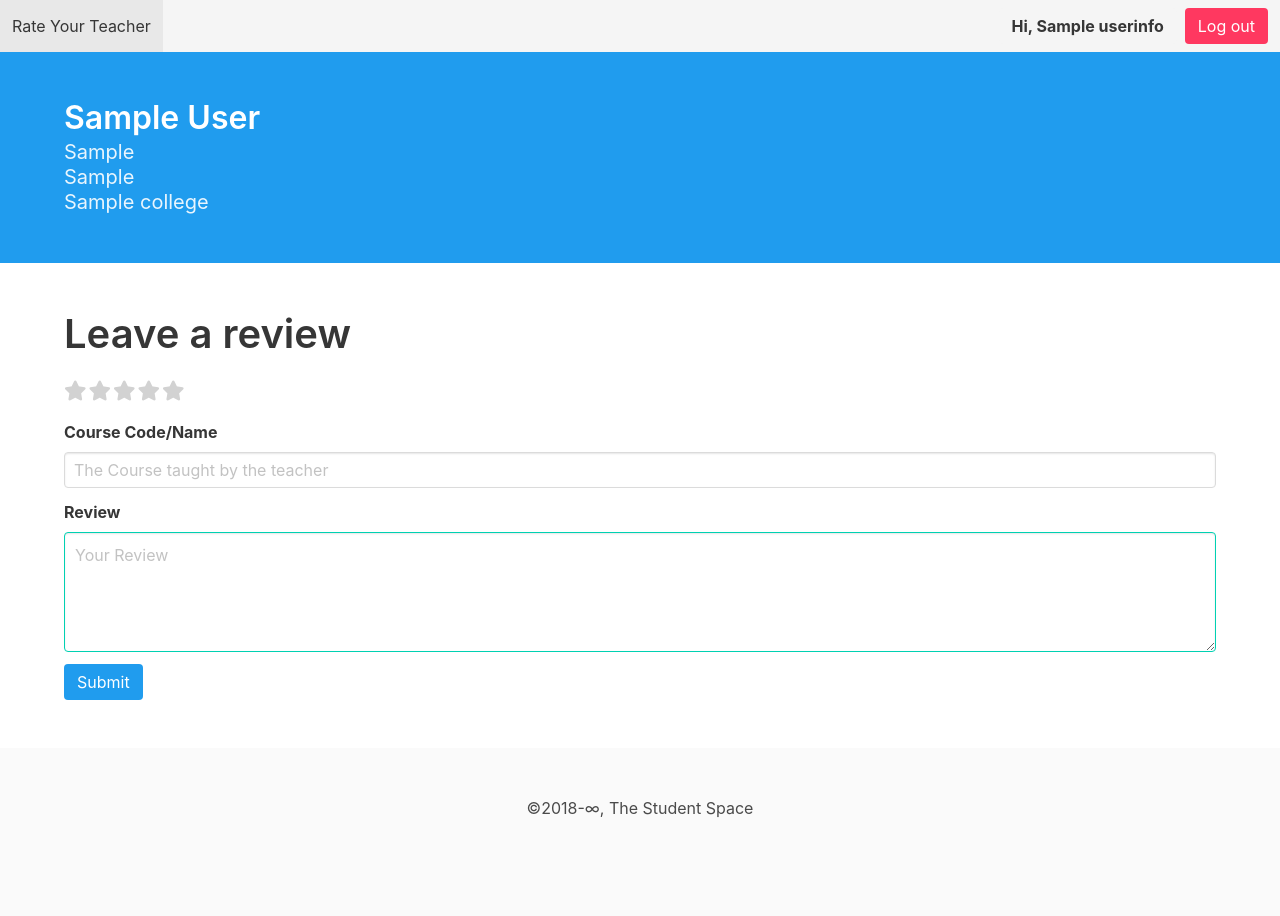
After one commit to optimusam/studentspace, a Flask app: template templates/review.html in a window 1280 px wide. The commit adds this page. Run offline with Flask 2, Linux system fonts and the light colour scheme; tables that the repository leaves empty hold one stand-in row (values such as "Sample post"); the template is opened without the code that fills it: values that come from a table or form of the project are taken from there, most other values are stand-ins (such as "Sample title", 1, 10 or a date in 2020); parts of the project's set-up code (start-up, migrations or seed data) failed here and were passed over; some libraries are stand-ins or nearby versions.

Commit message:
Implemented Auth0 login

```diff
--- a/app.py
+++ b/app.py
@@ -1,21 +1,121 @@
-import os
-from flask import Flask, request, jsonify, render_template
+from functools import wraps
+import json
+from os import environ as env
+from werkzeug.exceptions import HTTPException
+from dotenv import load_dotenv, find_dotenv
+from flask import Flask, request, jsonify, render_template, redirect, session, url_for, flash
 from sqlalchemy import *
+from authlib.flask.client import OAuth
+from six.moves.urllib.parse import urlencode
+from models import *
 import psycopg2
-from models import *
+import constants
+
+ENV_FILE = find_dotenv()
+if ENV_FILE:
+    load_dotenv(ENV_FILE)
+
+AUTH0_CALLBACK_URL = env.get(constants.AUTH0_CALLBACK_URL)
+AUTH0_CLIENT_ID = env.get(constants.AUTH0_CLIENT_ID)
+AUTH0_CLIENT_SECRET = env.get(constants.AUTH0_CLIENT_SECRET)
+AUTH0_DOMAIN = env.get(constants.AUTH0_DOMAIN)
+AUTH0_BASE_URL = 'https://' + AUTH0_DOMAIN
+AUTH0_AUDIENCE = env.get(constants.AUTH0_AUDIENCE)
+if AUTH0_AUDIENCE is '':
+    AUTH0_AUDIENCE = AUTH0_BASE_URL + '/userinfo'
+
+
+
 app = Flask(__name__)
 
-app.config["SQLALCHEMY_DATABASE_URI"] = os.getenv("DATABASE_URL")
+app.config["SQLALCHEMY_DATABASE_URI"] = env.get("DATABASE_URL")
 app.config["SQLALCHEMY_TRACK_MODIFICATIONS"] = False
+app.secret_key = env.get("SECRET_KEY")
+
+@app.errorhandler(Exception)
+def handle_auth_error(ex):
+    response = jsonify(message=str(ex))
+    response.status_code = (ex.code if isinstance(ex, HTTPException) else 500)
+    return response
+
+
+oauth = OAuth(app)
+
+auth0 = oauth.register(
+    'auth0',
+    client_id=AUTH0_CLIENT_ID,
+    client_secret=AUTH0_CLIENT_SECRET,
+    api_base_url=AUTH0_BASE_URL,
+    access_token_url=AUTH0_BASE_URL + '/oauth/token',
+    authorize_url=AUTH0_BASE_URL + '/authorize',
+    client_kwargs={
+        'scope': 'openid profile',
+    },
+)
 db.init_app(app)
+
+def requires_auth(f):
+    @wraps(f)
+    def decorated(*args, **kwargs):
+        if constants.PROFILE_KEY not in session:
+            return redirect('/login')
+        return f(*args, **kwargs)
+
+    return decorated
+
+@app.route('/callback')
+def callback_handling():
+    auth0.authorize_access_token()
+    resp = auth0.get('userinfo')
+    userinfo = resp.json()
+
+    session[constants.JWT_PAYLOAD] = userinfo
+    session[constants.PROFILE_KEY] = {
+        'user_id': userinfo['sub'],
+        'name': userinfo['name'],
+        'picture': userinfo['picture']
+    }
+    return redirect('/dashboard')
+
+
 
 @app.route("/")
 def index():
     return render_template("index.html", title="Rate Your Professor")
 
+@app.route("/login", methods=["GET","POST"])
+def login():
+    if constants.PROFILE_KEY in session:
+        return redirect(url_for('dashboard'), 302)
+    return auth0.authorize_redirect(redirect_uri=AUTH0_CALLBACK_URL, audience=AUTH0_AUDIENCE)
+
+@app.route('/logout')
+def logout():
+    session.clear()
+    params = {'returnTo': url_for('index', _external=True), 'client_id': AUTH0_CLIENT_ID}
+    return redirect(auth0.api_base_url + '/v2/logout?' + urlencode(params))
+
+@app.route('/dashboard')
+@requires_auth
+def dashboard():
+    return render_template('dashboard.html', title="Dashboard",
+                           userinfo=session[constants.PROFILE_KEY],
+                           userinfo_pretty=json.dumps(session[constants.JWT_PAYLOAD], indent=4))
+
 @app.route("/result", methods=["POST"])
 def getResult():
-    name = request.form.get("name")
-    college = request.form.get("college")
+    name = request.form.get("name").strip()
+    college = request.form.get("college").strip()
     result = db.session.query(Teacher, College).filter(and_(Teacher.college_id == College.id, Teacher.name.ilike(f"%{name}%"), College.name.ilike(f"%{college}%"))).all()
     return render_template("result.html", title="Results", result=result)
+
+@app.route("/teacher/<int:teacher_id>")
+@requires_auth
+def review(teacher_id):
+    res = Teacher.query.get(teacher_id)
+    return render_template("review.html", title=f"Review {res.name}", res=res, userinfo=session[constants.PROFILE_KEY], userinfo_pretty=json.dumps(session[constants.JWT_PAYLOAD]))
+
+@app.route("/teacher/<int:teacher_id>/review")
+@requires_auth
+def postReview(teacher_id):
+    pass
--- /dev/null
+++ b/constants.py
@@ -0,0 +1,10 @@
+""" Constants file for Auth0's seed project
+"""
+AUTH0_CLIENT_ID = 'AUTH0_CLIENT_ID'
+AUTH0_CLIENT_SECRET = 'AUTH0_CLIENT_SECRET'
+AUTH0_CALLBACK_URL = 'AUTH0_CALLBACK_URL'
+AUTH0_DOMAIN = 'AUTH0_DOMAIN'
+AUTH0_AUDIENCE = 'AUTH0_AUDIENCE'
+PROFILE_KEY = 'profile'
+SECRET_KEY = 'ThisIsTheSecretKey'
+JWT_PAYLOAD = 'jwt_payload'
--- /dev/null
+++ b/static/fontawesome-stars.css
@@ -0,0 +1,38 @@
+.br-theme-fontawesome-stars .br-widget {
+  height: 28px;
+  white-space: nowrap;
+}
+.br-theme-fontawesome-stars .br-widget a {
+  font: normal normal normal 20px/1 FontAwesome;
+  text-rendering: auto;
+  -webkit-font-smoothing: antialiased;
+  text-decoration: none;
+  margin-right: 2px;
+}
+.br-theme-fontawesome-stars .br-widget a:after {
+  content: '\f005';
+  color: #d2d2d2;
+}
+.br-theme-fontawesome-stars .br-widget a.br-active:after {
+  color: #EDB867;
+}
+.br-theme-fontawesome-stars .br-widget a.br-selected:after {
+  color: #EDB867;
+}
+.br-theme-fontawesome-stars .br-widget .br-current-rating {
+  display: none;
+}
+.br-theme-fontawesome-stars .br-readonly a {
+  cursor: default;
+}
+@media print {
+  .br-theme-fontawesome-stars .br-widget a:after {
+    content: '\f006';
+    color: black;
+  }
+  .br-theme-fontawesome-stars .br-widget a.br-active:after,
+  .br-theme-fontawesome-stars .br-widget a.br-selected:after {
+    content: '\f005';
+    color: black;
+  }
+}
--- a/static/style.css
+++ b/static/style.css
@@ -6,3 +6,8 @@ body {
 .main {
     flex: 1;
 }
+.modal-content {
+    background:#fff;
+    padding:1.5em;
+    line-height:1.5em;
+  }
--- a/templates/layout.html
+++ b/templates/layout.html
@@ -6,8 +6,7 @@
     <meta http-equiv="X-UA-Compatible" content="ie=edge">
     <link rel="stylesheet" href="{{url_for('static', filename='bulma.min.css')}}">
     <link rel="stylesheet" href="{{url_for('static', filename='style.css')}}">
-    <!-- <link rel="stylesheet" href="https://use.fontawesome.com/releases/v5.6.1/css/all.css" integrity="sha384-gfdkjb5BdAXd+lj+gudLWI+BXq4IuLW5IT+brZEZsLFm++aCMlF1V92rMkPaX4PP" crossorigin="anonymous"> -->
-    <!-- <link href="https://fonts.googleapis.com/css?family=Lato" rel="stylesheet"> -->
+    {% block head %}{% endblock %}
     <title>{% block title %} {{title}} {% endblock %}</title>
 </head>
 <body>
@@ -28,14 +27,11 @@
             <div id="navbarBasicExample" class="navbar-menu">
               <div class="navbar-end">
                 <div class="navbar-item">
-                  <div class="buttons">
-                    <a class="button is-primary">
-                      <strong>Sign up</strong>
-                    </a>
-                    <a class="button is-light">
-                      Log in
-                    </a>
-                  </div>
+                  {% block navbarItem %}
+                  <form action="/login" method="post">
+                    <input class="button is-primary signup" type="submit" value="Login/SignUp"/>
+                  </form>
+                  {% endblock %}
                 </div>
               </div>
             </div>
@@ -49,13 +45,15 @@
           <!-- Footer -->
           <footer class="footer">
                 <p class="has-text-centered">
-                &copy;2018-∞, Student Space
+                &copy;2018-∞, The Student Space
                 </p>
             </div>
           </footer>
 
           <!-- Scripts -->
           <script src="{{url_for('static', filename='jquery.min.js')}}"></script>
+          {% block scripts %}{% endblock %}
           <script src="{{url_for('static' , filename='index.js')}}"></script>
+
         </body>
         </html>
--- a/templates/result.html
+++ b/templates/result.html
@@ -22,7 +22,6 @@
                     </div>
                     <footer class="card-footer">
                         <a href="/teacher/{{res[0].id}}" class="card-footer-item">View</a>
-                        <a href="/teacher/{{res[0].id}}/review" class="card-footer-item">Review</a>
                     </footer>
             </div>
             </div>
--- /dev/null
+++ b/templates/review.html
@@ -0,0 +1,76 @@
+{% extends "layout.html" %}
+{% block head %}
+<link rel="stylesheet" href="http://maxcdn.bootstrapcdn.com/font-awesome/latest/css/font-awesome.min.css">
+<link rel="stylesheet" href="{{url_for('static', filename='fontawesome-stars.css')}}">
+{% endblock %}
+{% block navbarItem %}
+<div class="buttons">
+    <a class="button is-light">
+        <strong>Hi, {{userinfo.name}}</strong>
+    </a>
+    <a href="/logout" class="button is-danger">Log out</a>
+</div>
+{% endblock %}
+{% block content %}
+<section class="hero is-info">
+  <div class="hero-body">
+    <div class="container">
+      <h1 class="title">
+        {{res.name}}
+      </h1>
+      <div class="subtitle">
+        <p>{{res.designation}}</p>
+        <p>{{res.department}}</p>
+        <p>{{res.college.name}}</p>
+      </div>
+    </div>
+  </div>
+</section>
+
+<section class="section">
+  <div class="container">
+    <h1 class="title is-2">Leave a review</h1>
+    <form action="teacher/{{res.id}}/review" method="post" class="review">
+      <div class="field">
+        <select id="rating" required name="rating">
+          <option disabled selected value>0</option>
+          <option value="1">1</option>
+          <option value="2">2</option>
+          <option value="3">3</option>
+          <option value="4">4</option>
+          <option value="5">5</option>
+        </select>
+      </div>
+      <div class="field">
+        <label class="label">Course Code/Name</label>
+        <div class="control">
+          <input type="text" class="input" name="course" placeholder="The Course taught by the teacher">
+        </div>
+      </div>
+      <div class="field">
+        <label class="label">Review</label>
+        <div class="control">
+          <textarea class="textarea is-primary" name="review" placeholder="Your Review"></textarea>
+        </div>
+      </div>
+      <div class="field">
+        <div class="control">
+            <button type="submit" class="button is-info">Submit</button>
+        </div>
+      </div>
+  </form>
+  </div>
+</section>
+
+{% endblock %}
+
+{% block scripts %}
+<script src="{{url_for('static', filename='jquery.barrating.min.js')}}"></script>
+<script type="text/javascript">
+   $(function() {
+      $('#rating').barrating({
+        theme: 'fontawesome-stars'
+      });
+   });
+</script>
+{% endblock %}
```
Also changed, not shown: import.py (added, +30 -0 lines), models.py (+6 -8 lines), requirements.txt (+11 -0 lines), static/index.js (+11 -1 lines), templates/dashboard.html (added, +16 -0 lines), static/jquery.barrating.min.js (added), 1 other file.
